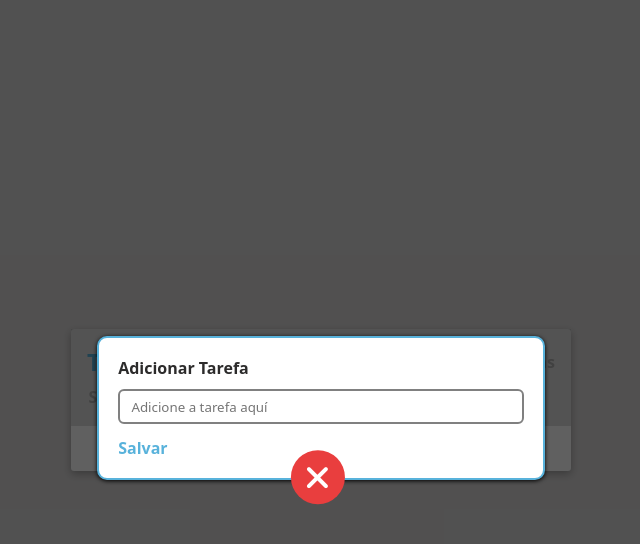
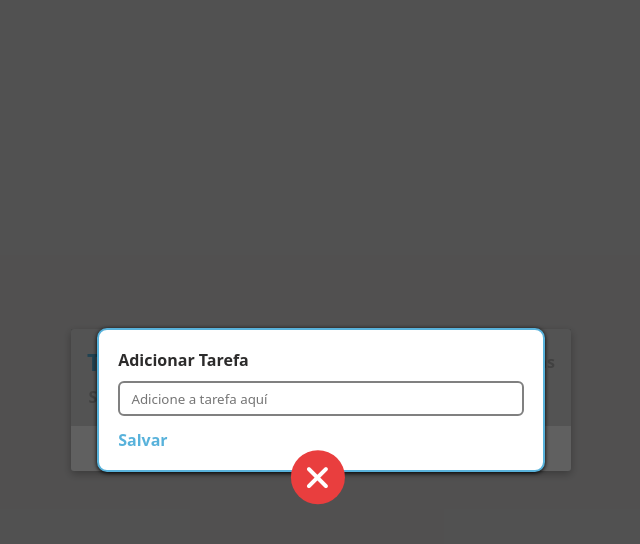
Before and after one commit to vuvufelix/To-do-List-especial, a plain HTML site: page index.html in a window 1280 px wide. Both pictures are taken after a click on the element 637 px from the left and 477 px from the top of the page. Shown: the whole page, without its empty margins (319-959 px from the left). Drawn offline with Linux system fonts and the light colour scheme.

Commit message:
Organizado o to do list

```diff
--- a/index.html
+++ b/index.html
@@ -26,7 +26,7 @@
             <i class="fa-solid fa-plus"></i>
         </div>
     </section>
-
+    <div id="find_modal">
         <div id="task_input" class="task_input">
             <span>Adicionar Tarefa</span>
             <form>
@@ -34,7 +34,7 @@
                 <button id="btn_add">Salvar</button>
             </form>
         </div>
-    <div id="find_modal"></div>
+    </div>
     <script src="js/script.js"></script>
 </body>
 </html>
--- a/js/script.js
+++ b/js/script.js
@@ -146,12 +146,10 @@ add.addEventListener("click", (evento) => {
         targetParent.classList.add("btn_x")
     }
 
-    if (task_input.style.bottom === "40%") {
-        task_input.style.bottom = "-600%"
+    if (find_modal.style.display == "flex") {
         find_modal.style.display = "none"
     } else {
-        task_input.style.bottom = "40%"
-        find_modal.style.display = "block"
+        find_modal.style.display = "flex"
     }
 
     btn_adicionar()
--- a/style/style.css
+++ b/style/style.css
@@ -16,19 +16,24 @@
 body {
     background-color: var(--color_body);
     width: 100%;
-    height: 100vh;
+    min-height: 100vh;
     display: flex;
     justify-content: center;
     align-items: center;
     transition: .5s;
-    overflow: hidden;
+    position: relative;
 }
 
 #find_modal {
     width: 100%;
-    height: 100vh;
+    min-height: 100vh;
     position: absolute;
+    top: 0;
+    bottom: 0;
     background-color: rgba(0, 0, 0, 0.623);
+    display: flex;
+    justify-content: center;
+    align-items: center;
 }
 
 #container {
@@ -144,7 +149,6 @@ body {
     border-radius: 10px;
     width: 95%;
     max-width: 28rem;
-    position: absolute;
     transition: all .6s;
     border: 2px solid var(--color_upgrade);
     z-index: 444;
```
Lines whose indentation alone changed are shown as unchanged.
